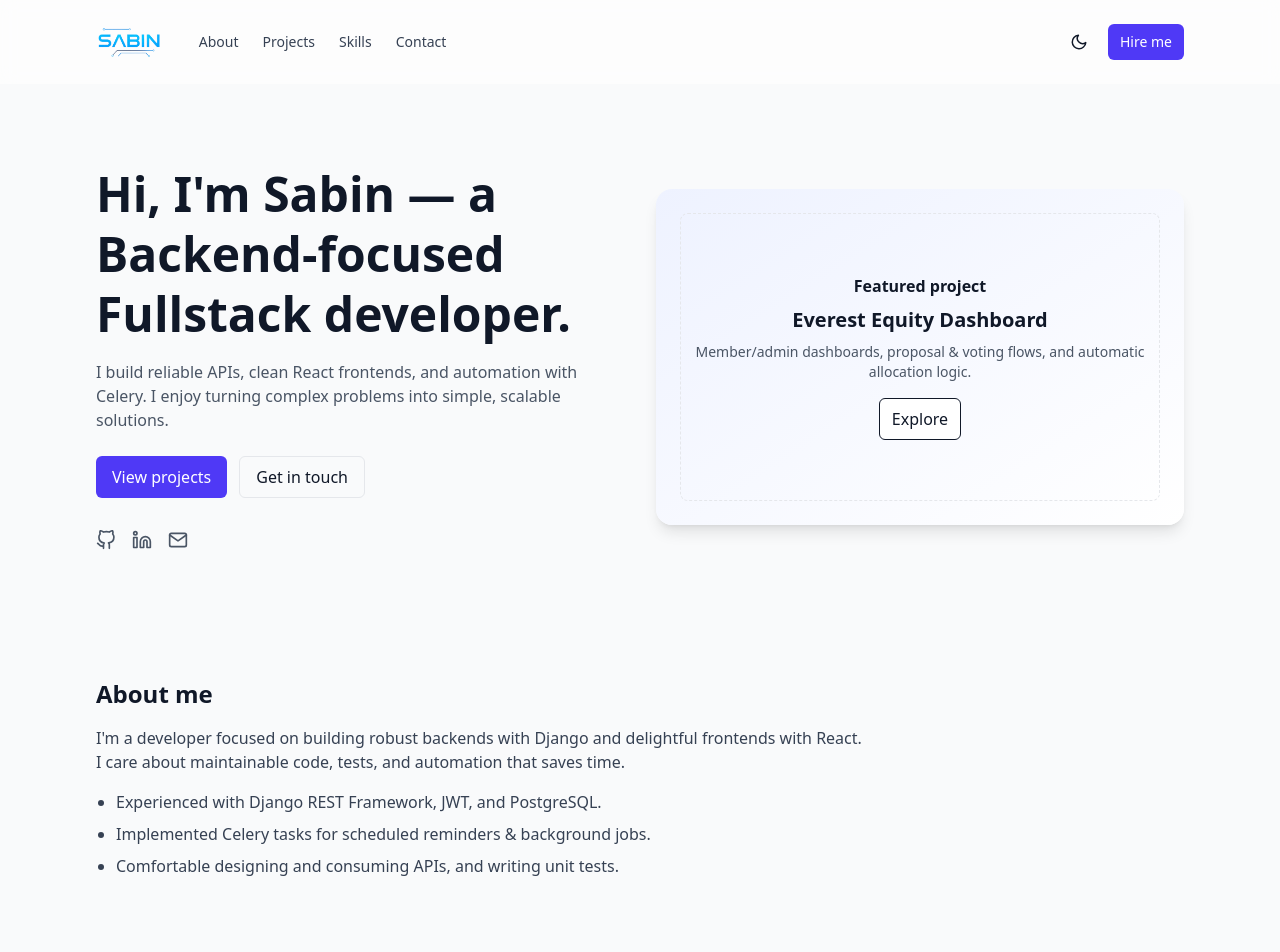
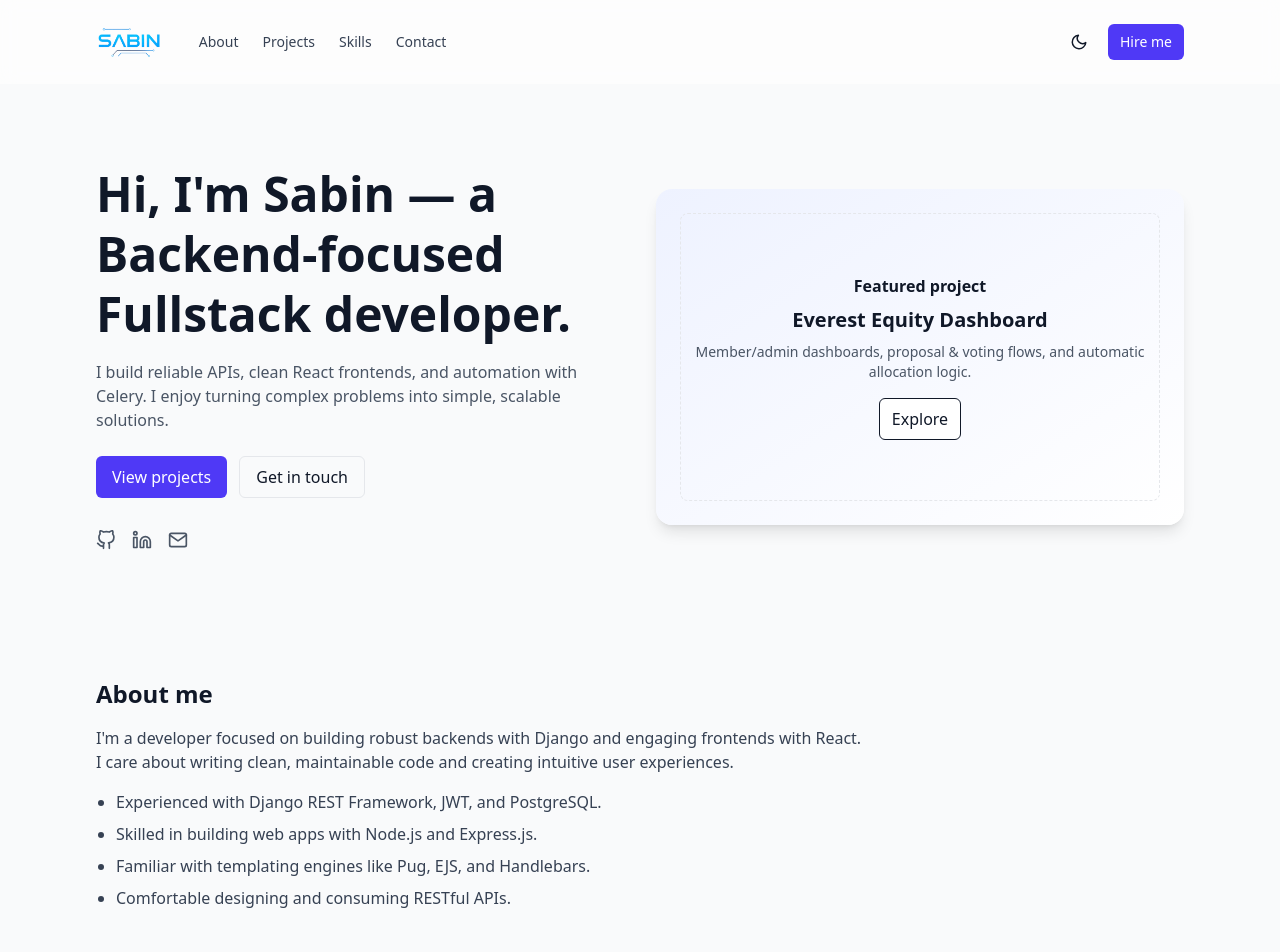
Before and after one commit to sabinpr/My-Portfolio, a React (Vite) app: page / in a window 1280 px wide. Shown: the top 952 px of the page. Built offline with nearby package versions, Linux system fonts and the light colour scheme.

Commit message:
Contact me

```diff
--- a/src/components/About.jsx
+++ b/src/components/About.jsx
@@ -8,20 +8,18 @@ export default function About() {
         <div className="mt-4 text-gray-700 dark:text-gray-300 max-w-3xl">
           <p>
             I'm a developer focused on building robust backends with Django and
-            delightful frontends with React. I care about maintainable code,
-            tests, and automation that saves time.
+            engaging frontends with React. I care about writing clean,
+            maintainable code and creating intuitive user experiences.
           </p>
           <ul className="mt-4 list-disc pl-5 space-y-2">
             <li>
               Experienced with Django REST Framework, JWT, and PostgreSQL.
             </li>
+            <li>Skilled in building web apps with Node.js and Express.js.</li>
             <li>
-              Implemented Celery tasks for scheduled reminders & background
-              jobs.
+              Familiar with templating engines like Pug, EJS, and Handlebars.
             </li>
-            <li>
-              Comfortable designing and consuming APIs, and writing unit tests.
-            </li>
+            <li>Comfortable designing and consuming RESTful APIs.</li>
           </ul>
         </div>
       </Container>
```
